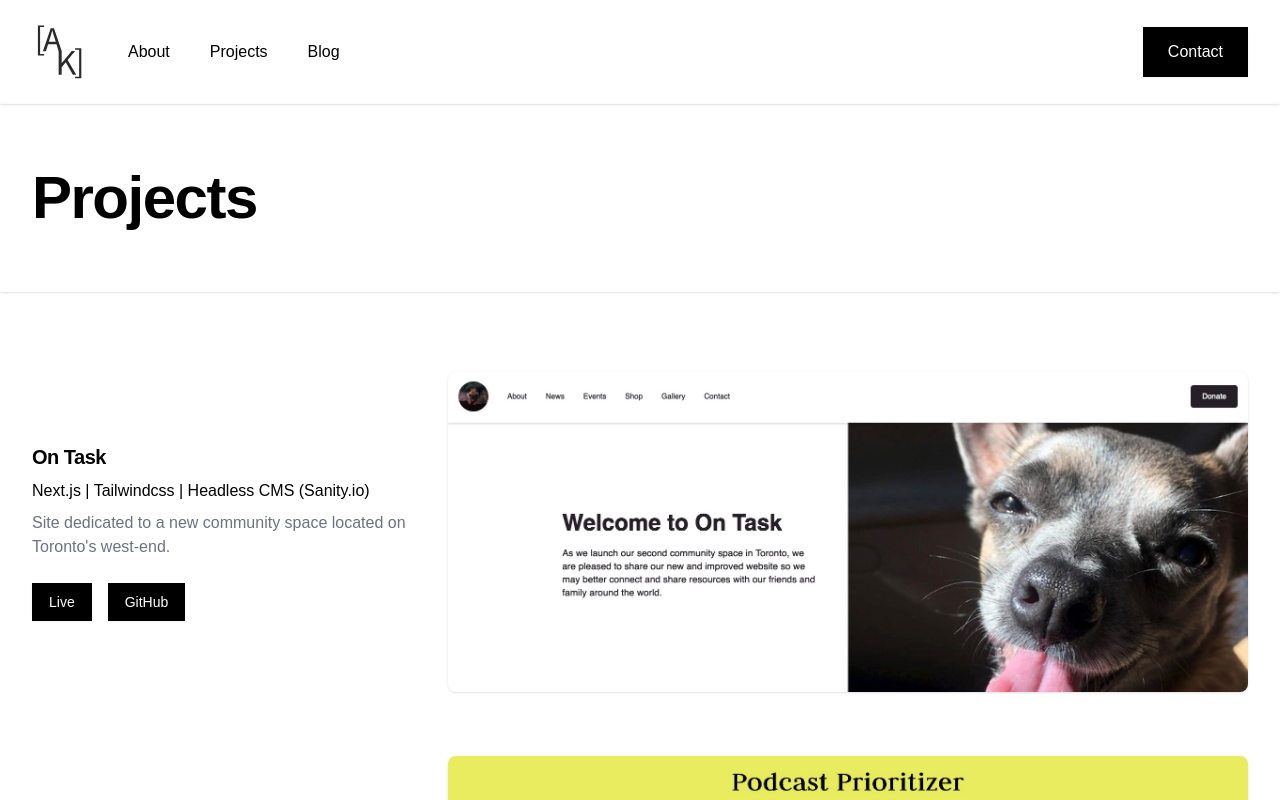
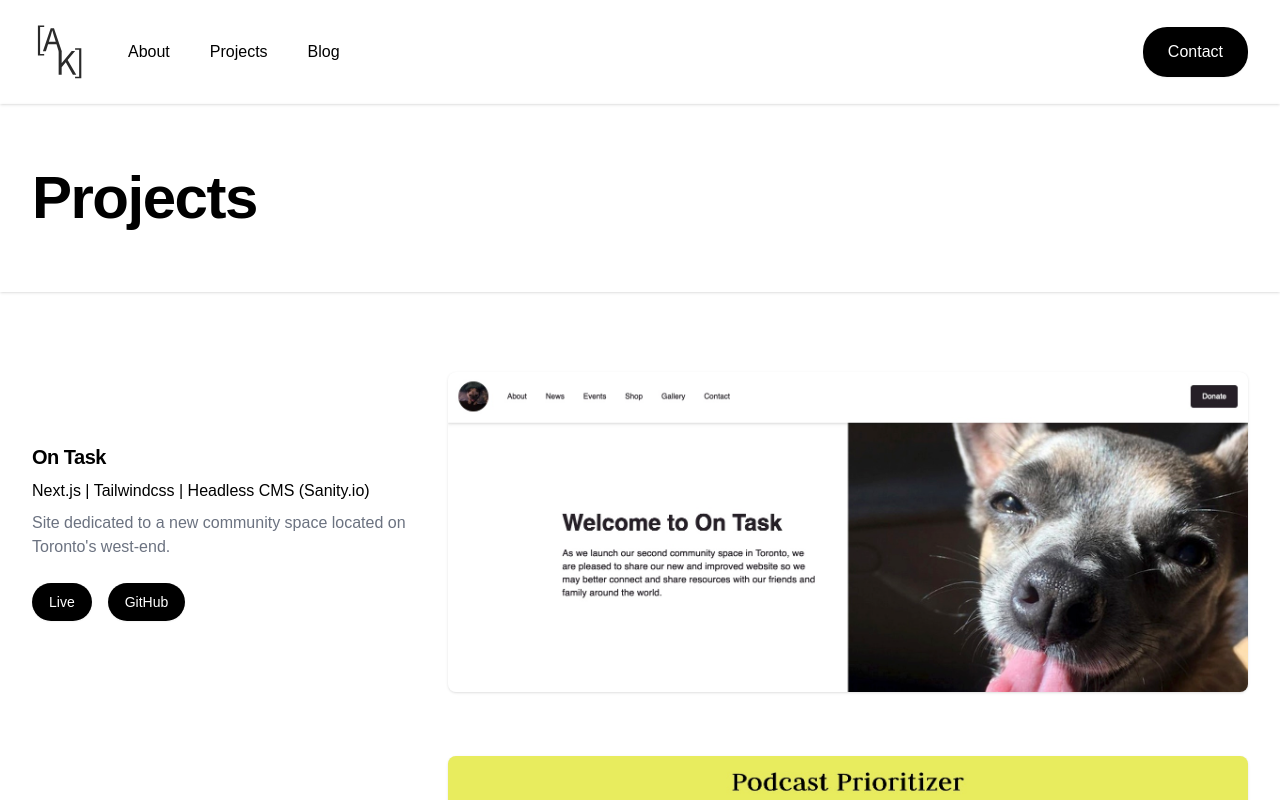
Before and after one commit to aubreykazdan/ak-portfolio-three, a Next.js app in the folder next/: page /projects in a window 1280 px wide. Shown: the top 800 px of the page. Built offline with nearby package versions, Linux system fonts and the light colour scheme.

Commit message:
buttons changed to be rounded - blog main preview not red anymore

```diff
--- a/next/components/layouts/blog/blogContentCentered.js
+++ b/next/components/layouts/blog/blogContentCentered.js
@@ -43,7 +43,8 @@ export default function BlogContentCentered({ data }) {
             </span>
           </h1>
           <div className="flex justify-center">
-            <time>
+            <time dateTime={publishedAt}>
+              Published{" "}
               {new Date(publishedAt).toLocaleDateString("en-us", options)}
             </time>
           </div>
--- a/next/components/layouts/blog/blogMainPreview.js
+++ b/next/components/layouts/blog/blogMainPreview.js
@@ -25,7 +25,7 @@ export default function BlogMainPreview({ data }) {
                   />
                 </div>
                 <Link href={`blog/${slug.current}`}>
-                  <div className="p-6 w-full lg:w-2/3 absolute -bottom-20 right-0 lg:bottom-[20%] lg:-right-[45%] bg-white hover:bg-accent hover:text-white transition ease-in-out border border-black hover:border-white group hover:border-transparent">
+                  <div className="p-6 w-full lg:w-2/3 absolute -bottom-20 right-0 lg:bottom-[20%] lg:-right-[45%] bg-white hover:bg-gray-100 transition ease-in-out border border-black  group">
                     <div className="space-y-2">
                       <time className=" text-sm">
                         {new Date(publishedAt).toLocaleDateString(
--- a/next/styles/globals.css
+++ b/next/styles/globals.css
@@ -48,7 +48,7 @@ p {
 .btn {
   @apply no-underline w-max inline-flex items-center border border-transparent font-medium shadow-sm transition
         text-white bg-black hover:bg-accent focus:outline-none focus:ring-2
-        focus:ring-offset-2 focus:ring-accent cursor-pointer;
+        focus:ring-offset-2 focus:ring-accent cursor-pointer rounded-3xl;
 }
 
 .btn-xs {
```
